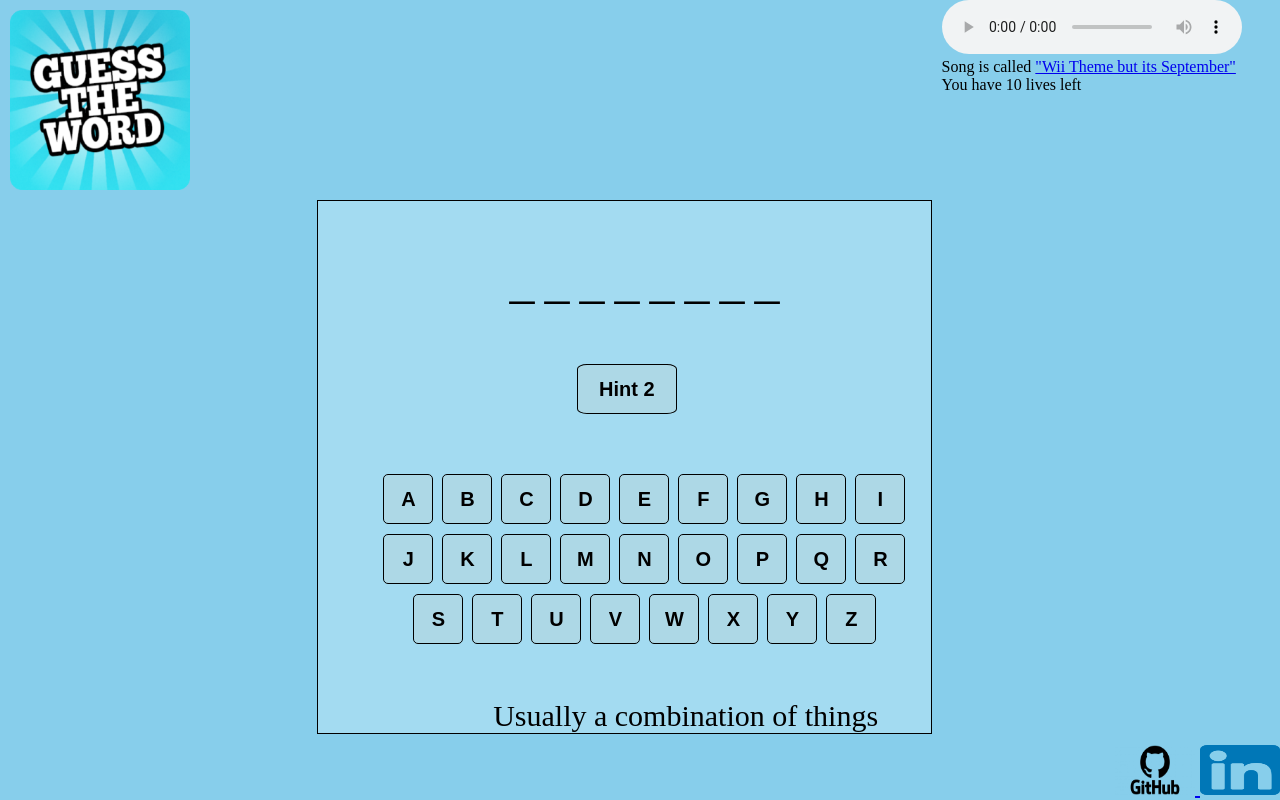
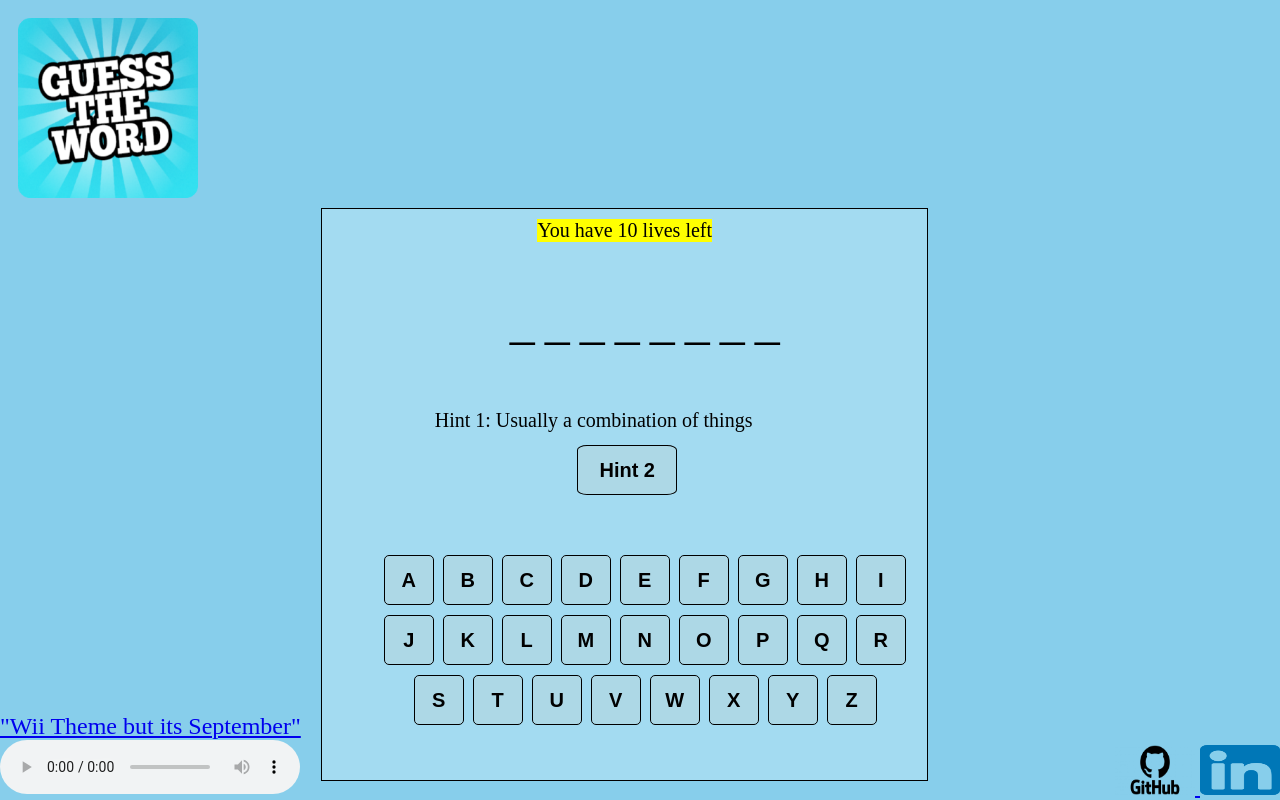
Before and after one commit to kiet415/AAJSProject, a website built with webpack: page game.html in a window 1280 px wide. Both pictures are taken after a click on the button "Hint 1". Shown: the top 800 px of the page. Built offline with nearby package versions, Linux system fonts and the light colour scheme.

Commit message:
Tidied up css

```diff
--- a/game.html
+++ b/game.html
@@ -7,14 +7,13 @@
             <div class = "title">
                 <img src = "photos/logo.png" alt = "Logo pic"> </img>
             </div>
-            <div class = "instructions">
 
-
-            </div>
         </div>
 
         <div class = "column mid" id = "mid-col">
+
             <div class = "game">
+
             <head>
                 <meta charset="UTF-8" />
                 <meta name="viewport" content="width=device-width, initial-scale=1.0" />
@@ -24,8 +23,12 @@
 
             </head>
 
-                <ul class = "guess-word"> </ul>
+            <div class ="display-lives"></div>
+            <ul class = "guess-word"> </ul>
+            <div class = "hint">
+                <div class = "display-hint"></div>
                 <div class = "hint-div"> </div>
+            </div>
                 <div class = "keyboard-div">
                     <div class = "top-row">
                         <button class = "letter" id = "letter-a">A</button>
@@ -65,7 +68,7 @@
 
                 </div>
 
-                <div class = "display-hint"></div>
+
 
 
             </div>
@@ -73,7 +76,7 @@
                 <h1 class = "instructions-title">INSTRUCTIONS</h1>
                 <div class = "instructions-desc">Welcome to "Guess The Word"!
                     Please select a difficulty
-                    where you'll presented a certain amount of lives and the
+                    where you'll be presented a certain amount of lives and the
                     objective of this game is to select one letter at time
                     in order to try to correctly guess what the random word
                     is. If you select an incorrect letter, a life will be
@@ -83,27 +86,25 @@
                     Also, each game you'll be given one free hint if you choose
                     to use it. There's also a second hint that's avaliable, however
                     a life will be lost if used. GOOD LUCK AND HAVE FUN!
-                </div>
-            </div>
+                </div></div>
 
         </div>
 
-        <div class = "column right">
-            <audio controls loop>
-                <source src = "music/Wii Theme but its September.mp3">
+        <div class = "column right" id = "right-col" >
+            <div class = "music">
+                <figcaption><a href = "https://www.youtube.com/watch?v=LnDp_wWKcEE">"Wii Theme but its September"</a></figcaption>
+                <audio controls loop>
+                    <source src = "music/Wii Theme but its September.mp3">
+                </audio>
 
-            </audio>
-            <figcaption>Song is called  <a href = "https://www.youtube.com/watch?v=LnDp_wWKcEE">"Wii Theme but its September"</a></figcaption>
-
-            <div class ="display-lives"></div>
+            </div>
         </div>
 
 
     </div>
     <footer>
-
         <a href = "https://github.com/kiet415" ><img src="photos/github.png" class = "github" > </a>
-        <a href = "https://www.linkedin.com/in/kietnguyen7/" > <img src ="photos/linkedin.png " class = "linkedin"> </a>
+        <a href = "https://www.linkedin.com/in/kietnguyen7/"><img src ="photos/linkedin.png " class = "linkedin"> </a>
     </footer>
 </body>
 </html>
--- a/src/game.js
+++ b/src/game.js
@@ -107,13 +107,13 @@ class Game {
         //console.log(hint.innerText)
         if(hint.innerText === 'Hint 1') {
             const div = document.createElement("div");
-            div.append(this.firstHint);
+            div.append(`Hint 1: ${this.firstHint}`);
             hintDiv.append(div);
             const hint = document.querySelector("#hint-1");
             hint.remove();
         } else if(hint.innerText === 'Hint 2' && this.lives > 1) {
             const div = document.createElement("div");
-            div.append(this.secondHint);
+            div.append(`Hint 2: ${this.secondHint}`);
             hintDiv.append(div);
             const hint = document.querySelector("#hint-2");
             hint.remove();
--- a/src/index.css
+++ b/src/index.css
@@ -65,13 +65,20 @@ button:hover {
   margin-top: 10PX;
 }
 .hint {
-
+  display: flex;
+  flex-direction: column;
+  align-items: center;
+  justify-content: center;
+}
+.display-hint {
+  width: 400px;
+  line-height: 2;
 }
 #mid-col {
   margin-top: 200px;
 }
 .display-hint {
-  font-size: 30px;
+  font-size: 20px;
   margin-left: 20%;
 }
 .winner {
@@ -80,9 +87,7 @@ button:hover {
   margin-left: 10%;
   color: orangered;
 }
-.whole-page {
-  margin: -8px;
-}
+
 .column {
   float: left;
   position: relative;
@@ -139,3 +144,15 @@ footer {
   font-size: 24px;
   line-height: 1.5;
 }
+.display-lives {
+  margin-top: 10px;
+  background-color: yellow;
+  font-size: 20px;
+}
+#right-col {
+  font-size: 24px;
+  position: absolute;
+  left: 0;
+  bottom: 0;
+
+}
```
Also changed, not shown: dist/main.js, photos/linkedin2.jpg (added).
